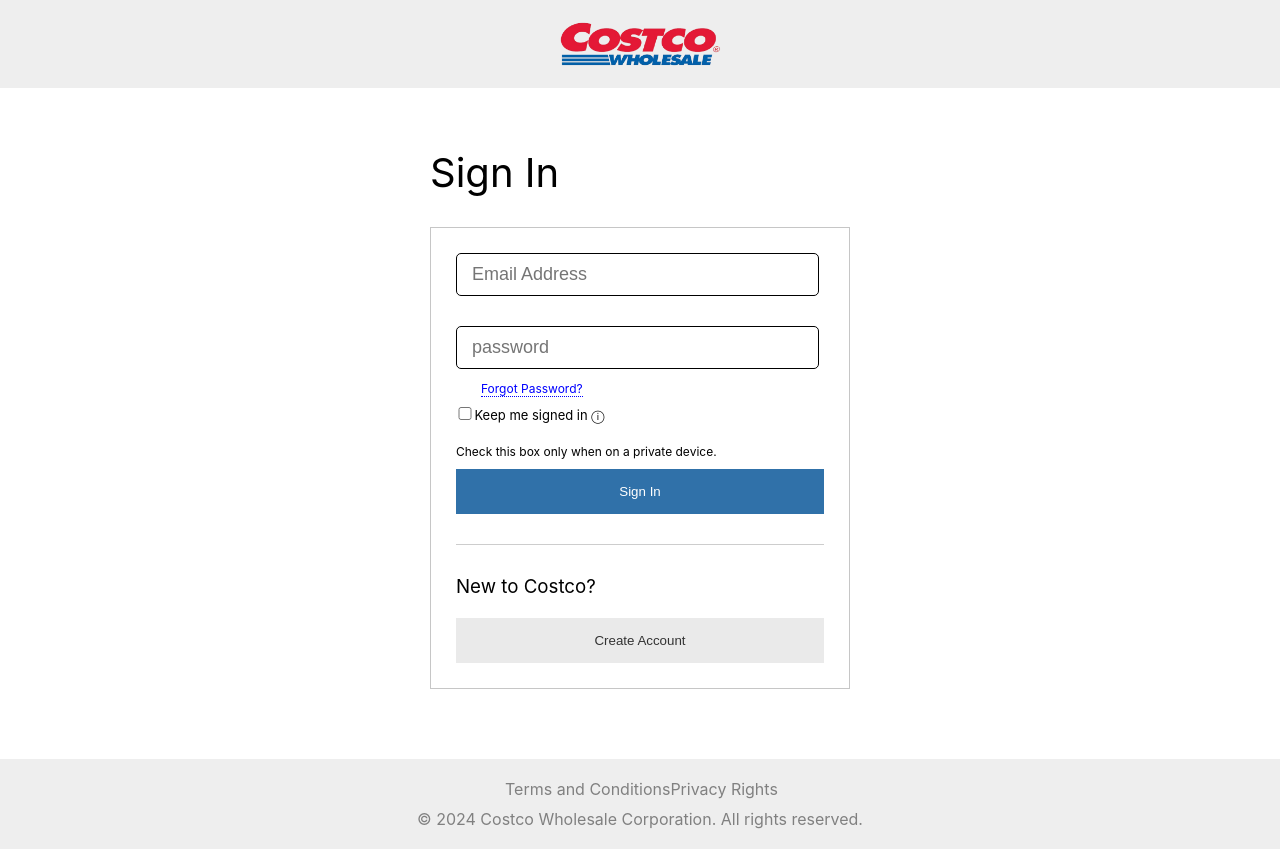
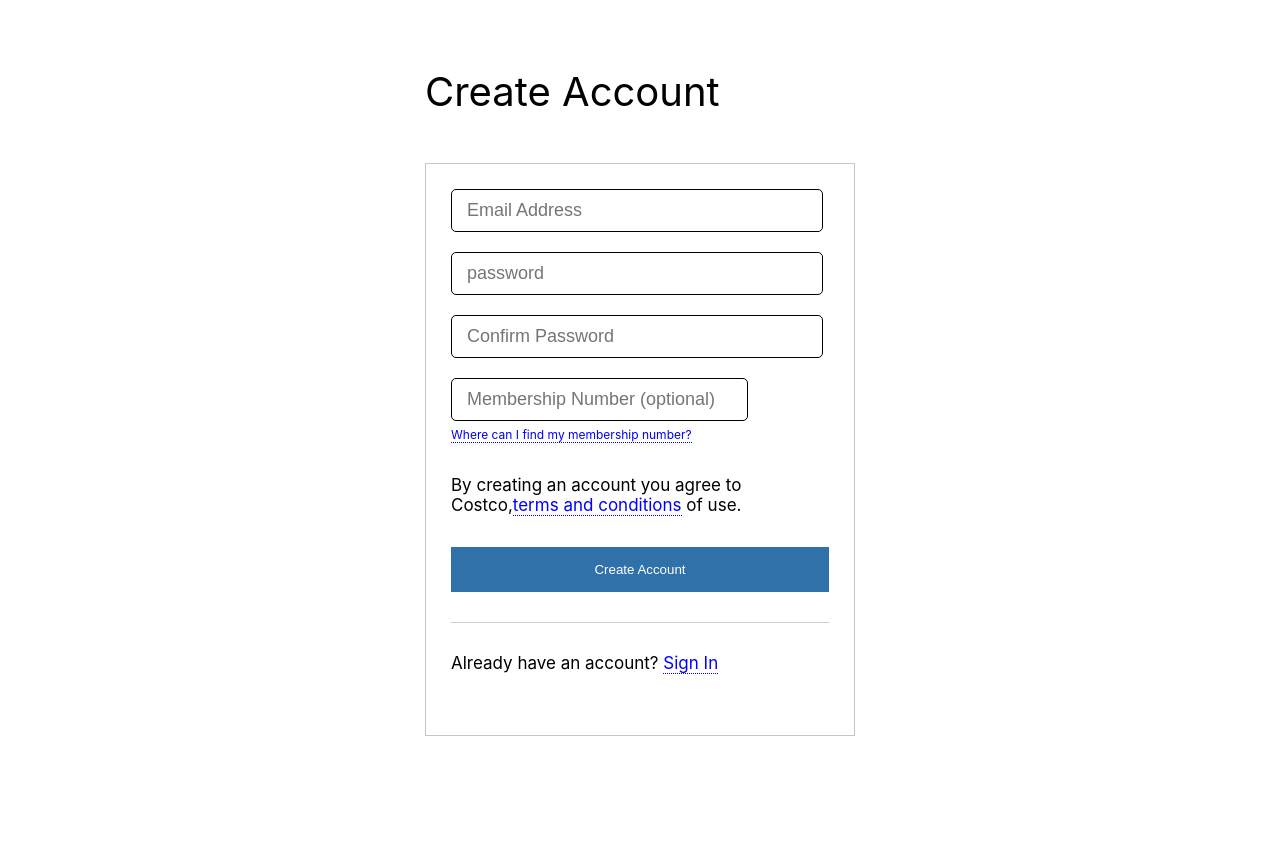
Before and after one commit to Jotule-Ben/ReactProject1, a React (Create React App) app: page / in a window 1280 px wide. After the commit the page ends 806 px from the top, so only its background shows below. Built offline with nearby package versions, Linux system fonts and the light colour scheme.

Commit message:
Structure and design register.jsx

```diff
--- a/src/App.js
+++ b/src/App.js
@@ -4,7 +4,8 @@ import React from "react";
 // import Footer from "./components/Footer";
 // import AccountNavbar from "./components/AccountNavbar";
 // import AccountFooter from "./components/AccountFooter";
-import SignUp from "./pages/SignUp";
+// import SignUp from "./pages/SignUp";
+import Register from "./components/Register";
 
 function App() {
   return (
@@ -12,8 +13,9 @@ function App() {
       {/* <Navbar />
       <Footer />
       <AccountNavbar />
-      <AccountFooter />*/}
-      <SignUp />
+      <AccountFooter />
+      <SignUp />*/}
+      <Register />
     </div>
   );
 }
--- a/src/components/Register.jsx
+++ b/src/components/Register.jsx
@@ -1,7 +1,38 @@
 import React from "react";
+import { Link } from "react-router-dom";
+import "../css/register.css";
 
 const Register = () => {
-  return <></>;
+  return (
+    <>
+      <div className="register">
+        <h1>Create Account</h1>
+
+        <div className="registerForm">
+          <form>
+            <input type="email" placeholder="Email Address" />
+            <br />
+            <input type="password" placeholder="password" />
+            <br />
+            <input type="password" placeholder="Confirm Password" />
+            <br />
+            <input type="text" placeholder="Membership Number (optional)" />
+            <br />
+            <Link>Where can I find my membership number?</Link>
+            <br />
+            <p>
+              By creating an account you agree to Costco,
+              <Link>terms and conditions</Link> of use.
+            </p>
+            <button>Create Account</button>
+          </form>
+          <h3>
+            Already have an account? <Link>Sign In</Link>
+          </h3>
+        </div>
+      </div>
+    </>
+  );
 };
 
 export default Register;
--- a/src/css/register.css
+++ b/src/css/register.css
@@ -0,0 +1,117 @@
+.register {
+  max-width: 430px;
+  margin: auto;
+  padding-top: 40px;
+  padding-bottom: 70px;
+}
+
+.registerForm {
+  padding: 25px;
+  border: 1px solid rgb(198, 198, 198);
+}
+
+.register h1 {
+  padding-bottom: 20px;
+  font-weight: 400;
+  font-size: 40px;
+}
+
+.register form input {
+  padding: 10px 15px;
+  width: 90%;
+  border: 1px solid black;
+  font-size: 18px;
+  border-radius: 5px;
+  margin-bottom: 8px;
+  margin-bottom: 20px;
+}
+
+.register form input:last-of-type {
+  width: 70%;
+  margin-bottom: 2px;
+}
+
+.register form input[type="checkbox"] {
+  padding: 0px;
+  width: 5%;
+  margin-top: 10px;
+  margin-bottom: 0px;
+}
+
+.register form a {
+  font-size: 12px;
+  border-bottom: 1px dotted blue;
+  text-decoration: none;
+  color: blue;
+}
+
+.register form a:nth-child(1) {
+  font-size: 14px;
+}
+
+.register form a:hover {
+  border-bottom: 1px solid blue;
+}
+
+.register .checkbox {
+  font-size: 13px;
+}
+
+.register form p {
+  font-size: 17px;
+  padding-bottom: 15px;
+  padding-top: 15px;
+}
+
+.register form a:nth-child(1) {
+  font-size: 17px;
+}
+
+.register button {
+  width: 100%;
+  background-color: #eaeaea;
+  color: #333;
+  padding: 15px;
+  text-align: center;
+  border: none;
+  cursor: pointer;
+}
+
+.register button:hover {
+  background-color: #c6c6c6;
+}
+
+.register form button {
+  width: 100%;
+  background-color: #3071a9;
+  color: #fff;
+  padding: 15px;
+  text-align: center;
+  margin-bottom: 30px;
+}
+
+.register form button:hover {
+  background-color: #297ac0;
+}
+
+.register form {
+  border-bottom: 1px solid rgb(205, 205, 205);
+  margin-bottom: 30px;
+}
+
+.register h3 {
+  padding-bottom: 20px;
+  font-weight: normal;
+  font-size: 17px;
+}
+
+.register h3 a {
+  font-size: 17px;
+  border-bottom: 1px dotted blue;
+  text-decoration: none;
+  color: blue;
+}
+
+.register h3 a:hover {
+  border-bottom: 1px solid blue;
+}
```
